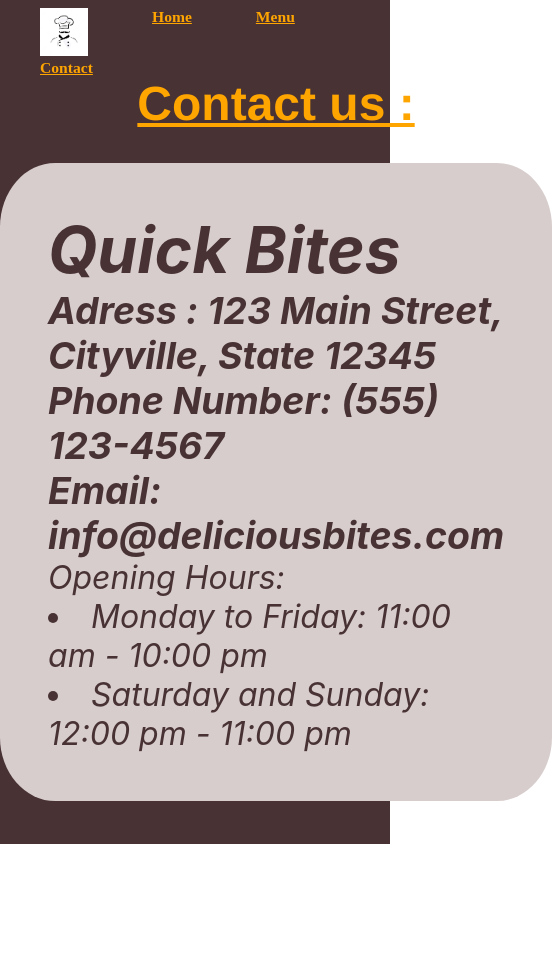
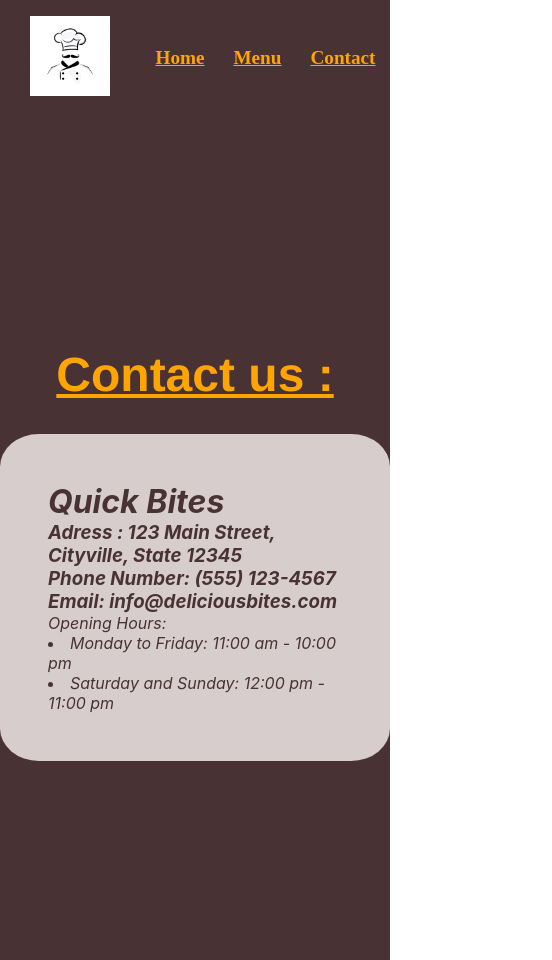
Before and after one commit to PreDowlani/quickbites, a React (Create React App) app: page /contact in a window 390 px wide. Shown: the whole page, 552 px wide, since content can reach past the window. Before the commit the page ends 844 px from the top, so only its background shows below. Built offline with nearby package versions, Linux system fonts and the light colour scheme.

Commit message:
media querys

```diff
--- a/src/App.css
+++ b/src/App.css
@@ -5,33 +5,29 @@
 }
 
 
-.navbar{
+/* .navbar{
   width: 100%;
   padding: 0.5rem;
   display: flex;
   flex-wrap: wrap;
-  justify-content: space-around;
+  justify-content: center;
   align-items: center;
   background-color: #483234;
   position: fixed;
   margin-bottom: 10rem;
+} */
+
+
+.navbar ul{
+  display: flex;
+  align-items: center;
+  justify-content: space-around;
+  flex-wrap: wrap;
 }
 
-.navbar-logo img{
-  width: 3rem;
-}
-
-.navbar ul{
-  list-style: none;
-  display: flex;
-  flex-wrap: wrap;
-  align-items: center;
-  justify-content: center;
-
-}
-
-.navbar li{
-  margin: 0 2rem;
+.navbar ul img{
+  width: 5rem;
+  margin: 1rem;
 }
 
 .navlinks{
@@ -40,6 +36,7 @@
   font-family:cursive;
   color: orange;
 }
+
 
 /* --------------------HOME-------------------------------- */
 
@@ -108,7 +105,6 @@
   flex-direction: column;
   padding: 2rem;
   background-color: #483234;
-
 }
 
 .some-pics{
@@ -302,88 +298,10 @@ ul{
 
 /* ----------------------Media Query---------------------- */
 
-@media screen and (max-width: 320px) {
-  /* Estilos aplicados en dispositivos con un ancho máximo de 320px
-   */
+@media (max-width:768px) {
 
-
-   .navbar ul {
-    display: flex;
-    flex-direction: column;
-    align-items: center;
-   }
-
-
-   .navbar li{
-    margin: 0rem;
-    padding: 0rem;
-   }
-
-   .navlinks{
-    font-size: small;
-   }
+.info{
+  font-size: medium;
+}
 
 }
-
-/* Media query para dispositivos móviles */
-@media screen and (max-width: 472px) {
-  .navbar {
-    flex-direction: row;
-    align-items: flex-start;
-  }
-
-  .navbar ul{
-    flex-direction: row;
-    justify-content: flex-start;
-    align-items: flex-start;
-  }
-
-  .navbar li{
-    font-size:small;
-  }
-
-}
-
-@media screen and (max-width: 768px) {
-  /* Styles for screens with a maximum width of 768px */
-
-  .navbar{
-    width: auto;
-    display: flex;
-    justify-content: space-around;
-    align-items: center;
-    position: fixed;
-  }
-
-
-  .navbar li{
-    margin: 0 2rem;
-  }
-
-
-  .name h1 {
-    font-size: 3rem;
-  }
-
-  .name p {
-    font-size: 1.5rem;
-  }
-
-  .aboutus h2 {
-    font-size: 2rem;
-  }
-
-  .aboutus p {
-    font-size: 1rem;
-  }
-
-  .some-pics img {
-    width: 20rem;
-  }
-
-  .footer {
-    padding: 1rem;
-  }
-
-  /* Add more styles as needed for smaller screens */
-}
--- a/src/Components/Home.jsx
+++ b/src/Components/Home.jsx
@@ -1,4 +1,4 @@
-import React from "react";
+import React, { useState } from "react";
 import Slider from "react-slick";
 import "slick-carousel/slick/slick.css";
 import "slick-carousel/slick/slick-theme.css";
@@ -12,7 +12,21 @@ const Home = () => {
     infinite: true, // Habilitar el desplazamiento infinito
     speed: 500, // Velocidad de transición en milisegundos
     slidesToShow: 3, // Número de imágenes a mostrar por pantalla
-    slidesToScroll: 1, // Número de imágenes a desplazar por cada clic
+    slidesToScroll: 1, // Número de imágenes a desplazar por cada click
+  };
+
+  const [editSlides, setSlides] = useState(true);
+
+  const Slides = () => {
+    setSlides(false);
+  };
+
+  const settings2 = {
+    dots: true, // Mostrar puntos de navegación
+    infinite: true, // Habilitar el desplazamiento infinito
+    speed: 500, // Velocidad de transición en milisegundos
+    slidesToShow: 1, // Número de imágenes a mostrar por pantalla
+    slidesToScroll: 1, // Número de imágenes a desplazar por cada click
   };
 
   return (
@@ -44,6 +58,7 @@ const Home = () => {
           with local suppliers and offer vegetarian and vegan choices.
         </p>
       </div>
+      {editSlides ? (
         <div className="galeria">
           <Slider {...settings}>
             {images.map((image) => (
@@ -53,6 +68,7 @@ const Home = () => {
             ))}
           </Slider>
         </div>
+      ) : null}
       <div className="footer">
         <h2>© Quick Bites </h2>
         <p>
```
Lines whose indentation alone changed are shown as unchanged.
